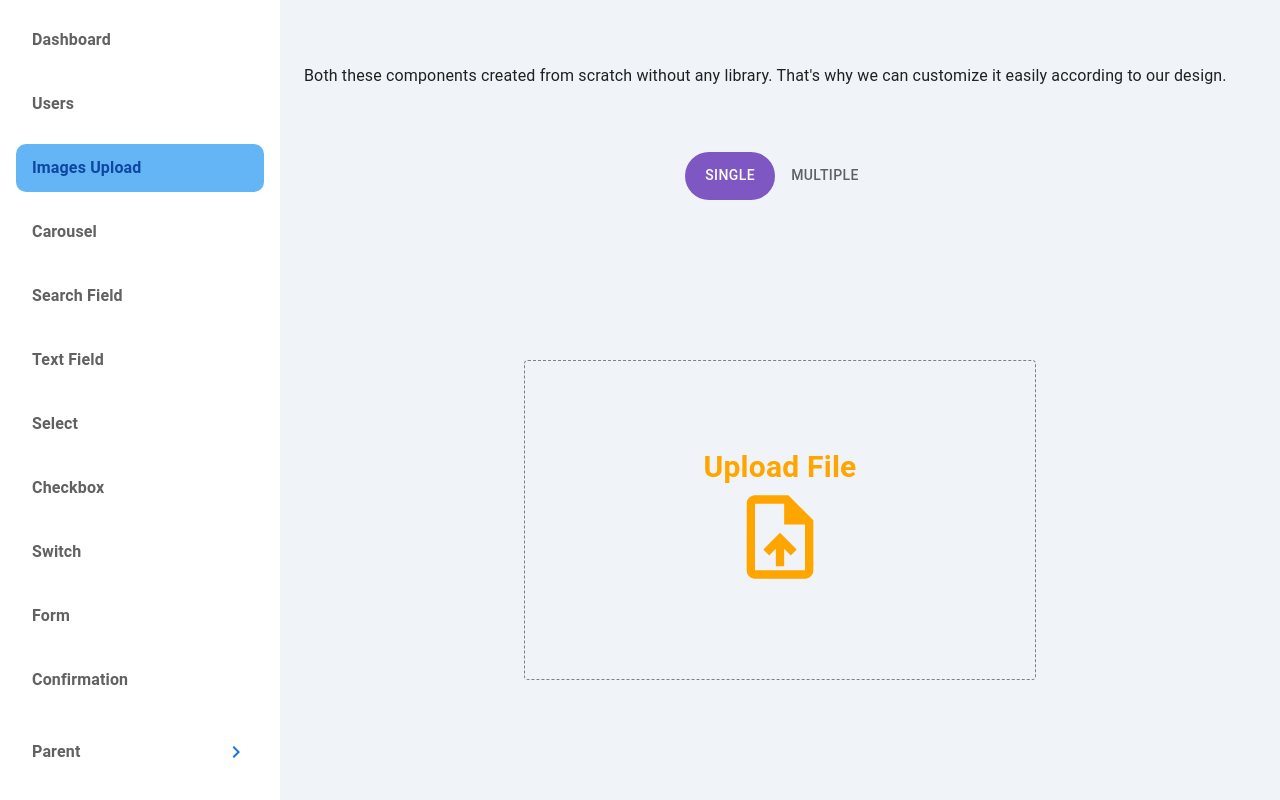
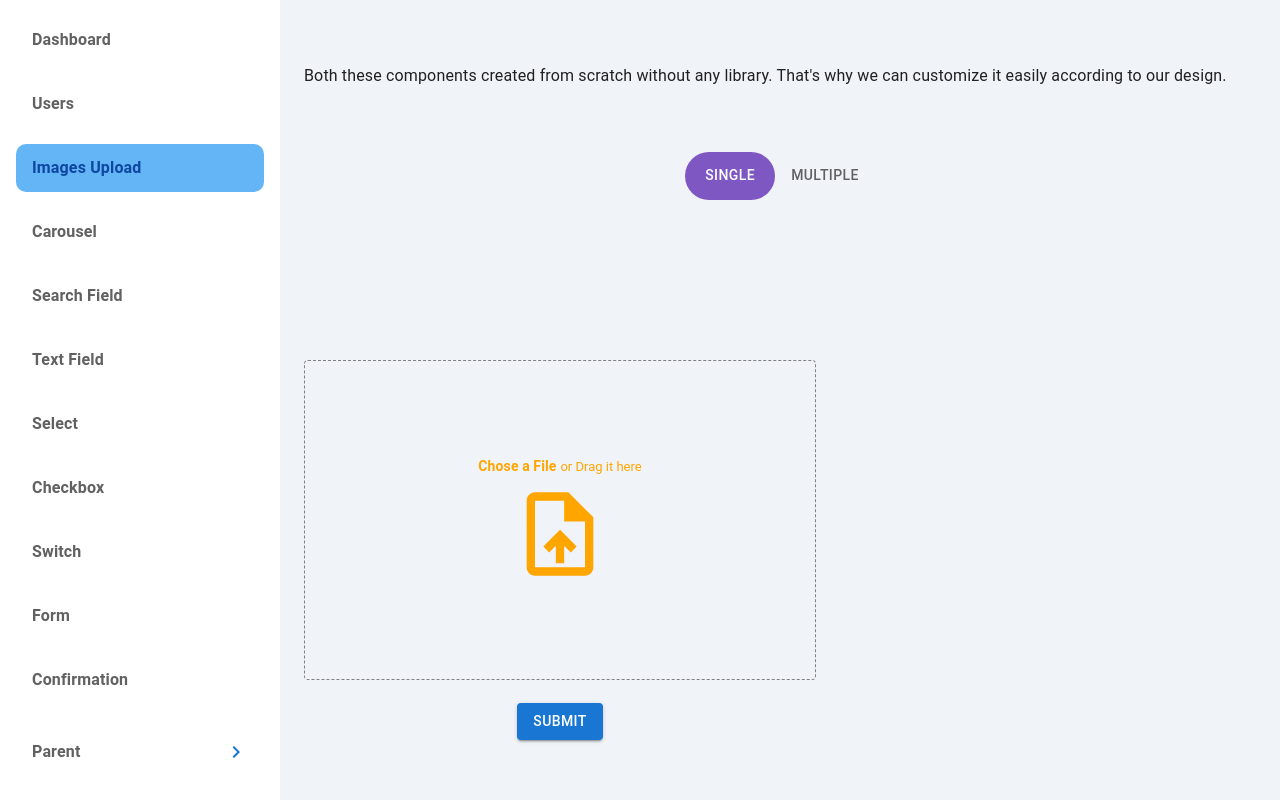
Before and after one commit to danish758/My-React-Components, a React (Create React App) app: page /files in a window 1280 px wide. Built offline with nearby package versions, Linux system fonts and the light colour scheme; what react-swipeable-views-utils would draw is missing.

Commit message:
image required with formik

```diff
--- a/src/components/image upload/ImageUpload.js
+++ b/src/components/image upload/ImageUpload.js
@@ -1,19 +1,35 @@
 import { Button, Stack, Typography, useMediaQuery } from "@mui/material";
 import { Box } from "@mui/system";
-import React from "react";
+import React, { useEffect } from "react";
 import { useRef } from "react";
+import cross from "../../assets/cross.png";
 import UploadFileIcon from "@mui/icons-material/UploadFile";
 import { useState } from "react";
+import * as Yup from "yup";
+import { ErrorMessage, Form, Formik } from "formik";
+
+const validationSchema = Yup.object().shape({
+  profile_pic: Yup.mixed().required("This field is required"),
+});
 
 const ImageUpload = () => {
-  const [file, setFile] = useState("");
+  const [fileURL, setFileURL] = useState("");
+  const [file, setFile] = useState();
   const isMobile = useMediaQuery("(max-width:600px)");
   const ref = useRef();
+
   const handleChange = (e) => {
-    setFile(URL.createObjectURL(e.target.files[0]));
+    setFileURL(URL.createObjectURL(e.target.files[0]));
+    setFile(e.target.files[0]);
+    // console.log("e", e.target.files[0]);
   };
   const handleClick = (e) => {
     ref.current.click();
+    console.log("handleclick");
+  };
+  const clearFile = () => {
+    setFile();
+    setFileURL("");
   };
   const handleDragOver = (event) => {
     event.preventDefault();
@@ -21,16 +37,30 @@ const ImageUpload = () => {
   };
   const handleDrop = (event) => {
     event.preventDefault();
-    const file = URL.createObjectURL(event.dataTransfer.files[0]);
-    setFile(file);
+    const fileURL = URL.createObjectURL(event.dataTransfer.files[0]);
+    console.log("fileURL", event.dataTransfer.files[0]);
+    setFileURL(fileURL);
+    setFile(event.dataTransfer.files[0]);
 
     // Do something with the files, such as uploading them to a server
     // ...
+  };
+  const handleSubmit = async (values) => {
+    console.log("values", values);
   };
   return (
     <div
       style={{ marginTop: "20vh", display: "flex", justifyContent: "center" }}
     >
+      <Formik
+        initialValues={{
+          profile_pic: "",
+        }}
+        validationSchema={validationSchema}
+        onSubmit={handleSubmit}
+      >
+        {({ setFieldValue }) => (
+          <Form style={{ width: "100%" }}>
             <Box
               sx={{
                 width: isMobile ? "100%" : "40vw",
@@ -57,24 +87,72 @@ const ImageUpload = () => {
                 }}
                 onClick={handleClick}
               >
-          {file == "" ? (
+                {fileURL == "" ? (
                   <Stack alignItems={"center"} spacing={1}>
-              <Typography variant="h4"> Upload File</Typography>
+                    <Stack direction={"row"} spacing={0.5}>
+                      <Typography variant="h6"> Chose a File </Typography>
+                      <Typography variant="h5"> or Drag it here</Typography>
+                    </Stack>
                     <UploadFileIcon sx={{ fontSize: 100 }} />
                   </Stack>
+                ) : file.type !== "application/pdf" ? (
+                  <img src={fileURL} width="100%" height={"100%"} />
                 ) : (
-            <img src={file} width="100%" height={"100%"} />
+                  <iframe
+                    width="100%"
+                    height="100%"
+                    src={fileURL}
+                    type="application/pdf"
+                  >
+                    {" "}
+                  </iframe>
                 )}
               </Box>
               <input
                 type="file"
+                // accept=".pdf"
+                name="profile_pic"
+                // value={values.profile_pic}
                 ref={ref}
                 hidden
                 width={"100%"}
                 height="100%"
-          onChange={handleChange}
+                onChange={(e) => {
+                  handleChange(e);
+                  setFieldValue("profile_pic", e.target.files[0]);
+                }}
               />
+              <ErrorMessage
+                name="profile_pic"
+                component="div"
+                style={{
+                  textAlign: "center",
+                  color: "red",
+                  marginTop: "20px",
+                }}
+              />
+              <Button variant="contained" type="submit" sx={{ my: 3 }}>
+                Submit
+              </Button>
             </Box>
+          </Form>
+        )}
+      </Formik>
+
+      {fileURL && file.type === "application/pdf" && (
+        <img
+          src={cross}
+          width="20px"
+          height="20px"
+          style={{
+            // position: "absolute",
+            marginLeft: "-13px",
+            marginTop: "-10px",
+            cursor: "pointer",
+          }}
+          onClick={clearFile}
+        />
+      )}
     </div>
   );
 };
```
Lines whose indentation alone changed are shown as unchanged.
